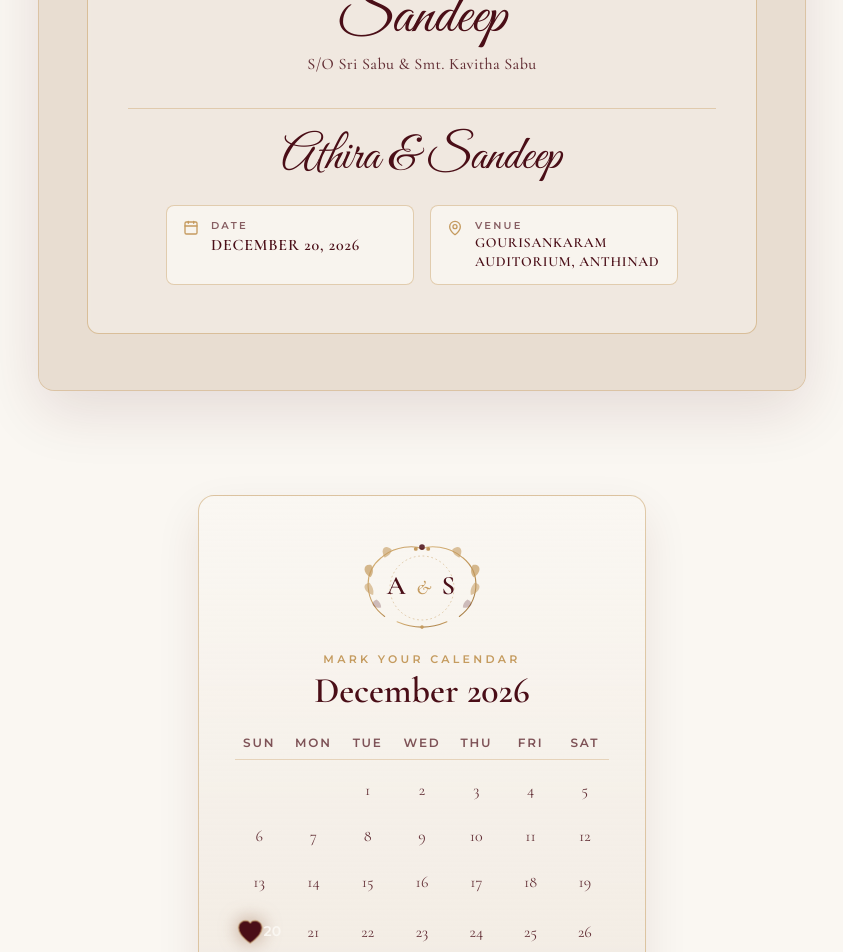
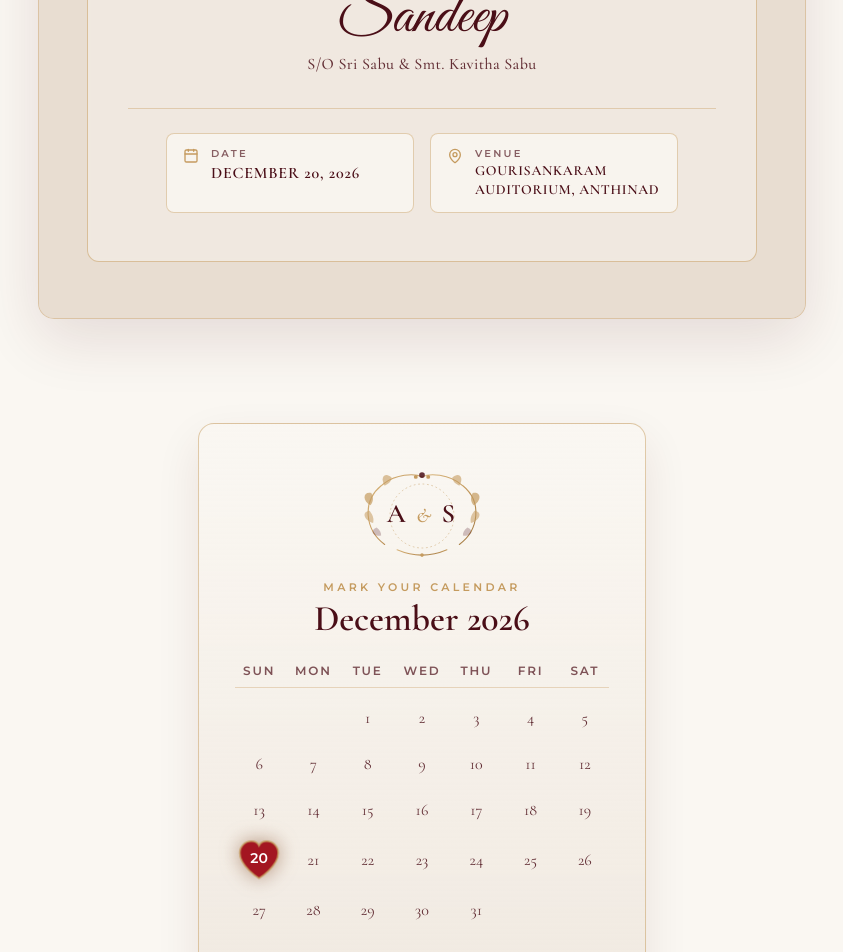
Before and after one commit to athiraksathira/wedding_invitation, a React (Vite) app: page / in a window 1280 px wide. Shown: the part 1240-2192 px from the top of the page, without its empty margins (218-1061 px from the left). Built offline with nearby package versions, Linux system fonts and the light colour scheme.

Commit message:
Update changes

```diff
--- a/src/components/CalendarCard.jsx
+++ b/src/components/CalendarCard.jsx
@@ -55,17 +55,17 @@ export default function CalendarCard() {
                 >
                   <svg
                     viewBox="0 0 48 44"
-                    className="w-11 h-10 animate-heart-glow"
+                    className="absolute inset-0 m-auto w-11 h-10 animate-heart-glow"
                     aria-hidden="true"
                   >
                     <path
                       d="M24 41.5 C24 41.5 3.5 28.8 3.5 14.5 C3.5 7.4 9.1 2 15.8 2 C19.8 2 22.8 4 24 6.7 C25.2 4 28.2 2 32.2 2 C38.9 2 44.5 7.4 44.5 14.5 C44.5 28.8 24 41.5 24 41.5 Z"
-                      fill="#4A0E17"
+                      fill="#A31621"
                       stroke="#C59B5F"
                       strokeWidth="1.6"
                     />
                   </svg>
-                  <span className="relative z-10 text-xs sm:text-sm font-bold text-[#FAF7F2] -mt-0.5">
+                  <span className="relative z-10 text-xs sm:text-sm font-bold text-[#FFFFFF] -mt-1">
                     20
                   </span>
                 </div>
--- a/src/components/MainInvitation.jsx
+++ b/src/components/MainInvitation.jsx
@@ -48,9 +48,6 @@ export default function MainInvitation() {
 
             {/* Combined Calligraphic Title */}
             <div className="mt-8 pt-6 border-t border-[#C59B5F]/40">
-              <p className="font-script text-4xl sm:text-5xl text-[#4A0E17] mb-6">
-                Athira &amp; Sandeep
-              </p>
 
               <div className="grid grid-cols-1 sm:grid-cols-2 gap-4 text-left max-w-lg mx-auto">
                 <div className="flex items-start gap-3 rounded-lg border border-[#C59B5F]/45 bg-[#FAF7F2]/80 px-4 py-3">
```
